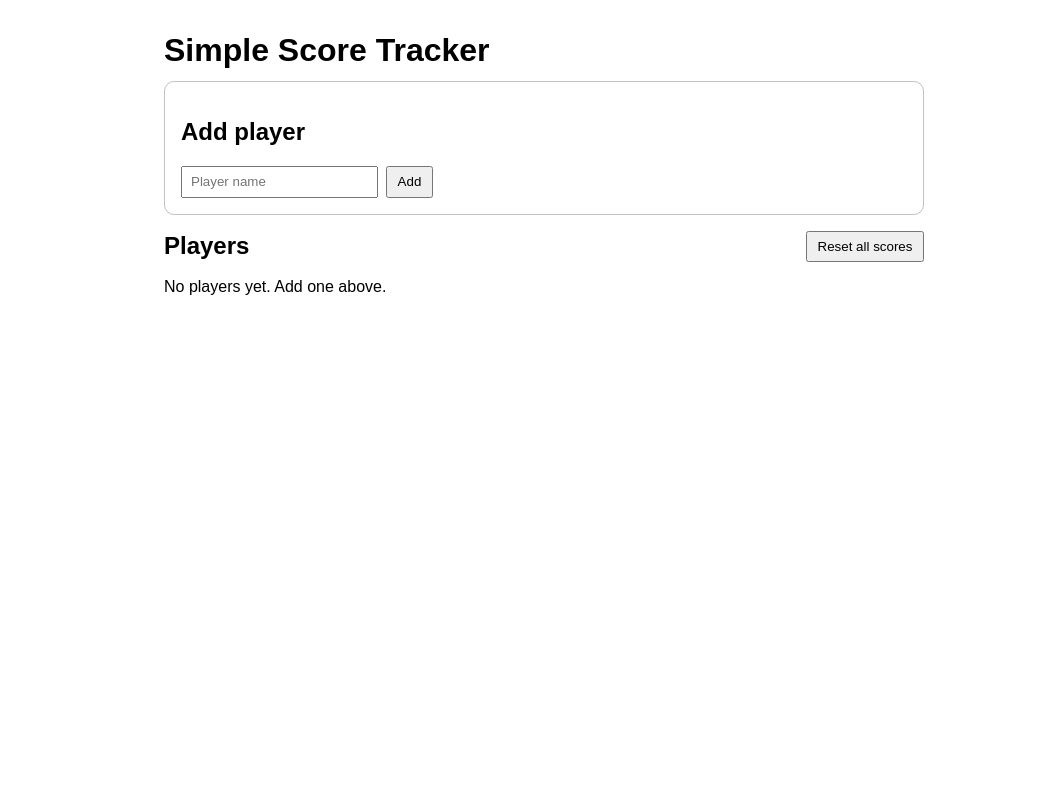
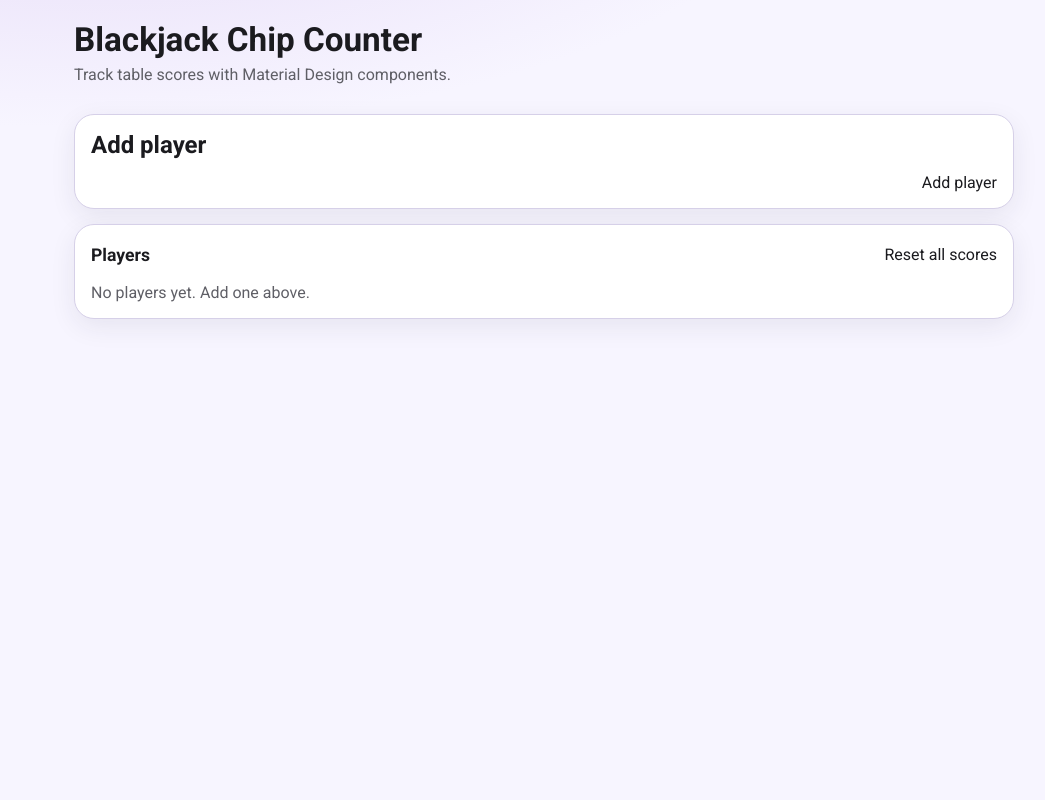
Before and after one commit to ev-1233/Blackjac-chip-counter, a Flask app: template templates/index.html in a window 1280 px wide. Shown: the whole page, without its empty margins (96-1141 px from the left). Run offline with Flask 3, Linux system fonts and the light colour scheme; the template is opened without the code that fills it, so the values that code supplies are empty; some libraries are stand-ins or nearby versions.

Commit message:
made ui usable

```diff
--- a/app.py
+++ b/app.py
@@ -13,7 +13,7 @@
 DATABASE = Path(os.getenv("DATABASE_PATH", str(BASE_DIR / "scores.db")))
 
 app = Flask(__name__)
-app.config["SECRET_KEY"] = "dev-secret-key-change-me"
+app.config["SECRET_KEY"] = "super-secret-key-frfr"
 
 
 def get_db() -> sqlite3.Connection:
--- a/templates/index.html
+++ b/templates/index.html
@@ -6,108 +6,231 @@
   <head>
     <meta charset="UTF-8" />
     <meta name="viewport" content="width=device-width, initial-scale=1.0" />
-    <title>Score Tracker</title>
+    <title>Blackjack Chip Counter</title>
+    <link
+      rel="stylesheet"
+      href="https://fonts.googleapis.com/css2?family=Roboto:wght@400;500;700&display=swap"
+    />
+    <link
+      rel="stylesheet"
+      href="https://fonts.googleapis.com/css2?family=Material+Symbols+Outlined"
+    />
+    <script type="module" src="https://unpkg.com/@material/web/all.js?module"></script>
     <style>
       :root {
-        color-scheme: light dark;
+        color-scheme: light;
+        --surface: #f7f5ff;
+        --surface-2: #ffffff;
+        --outline: #d6d0e8;
+        --text: #1b1b1f;
+        --muted: #5f5f66;
       }
 
       body {
-        font-family: Arial, sans-serif;
-        margin: 2rem auto;
-        max-width: 760px;
-        padding: 0 1rem;
+        font-family: Roboto, sans-serif;
+        color: var(--text);
+        background:
+          radial-gradient(1200px 480px at 15% -20%, #e8def8 10%, transparent 60%),
+          radial-gradient(960px 420px at 110% -40%, #d0e4ff 10%, transparent 60%),
+          var(--surface);
+        margin: 0;
+        min-height: 100vh;
       }
 
-      h1 {
-        margin-bottom: 0.5rem;
+      .app-shell {
+        max-width: 940px;
+        margin: 0 auto;
+        padding: 1.25rem;
+      }
+
+      .headline {
+        display: flex;
+        align-items: center;
+        justify-content: space-between;
+        gap: 1rem;
+        margin-bottom: 1rem;
+      }
+
+      .headline h1 {
+        font-size: clamp(1.5rem, 2.6vw, 2.2rem);
+        margin: 0;
+      }
+
+      .headline p {
+        color: var(--muted);
+        margin: 0.35rem 0 0;
+      }
+
+      .panel {
+        border: 1px solid var(--outline);
+        border-radius: 20px;
+        background: var(--surface-2);
+        padding: 1rem;
+        box-shadow: 0 8px 26px rgba(39, 35, 64, 0.08);
+      }
+
+      .stack {
+        display: grid;
+        gap: 0.9rem;
       }
 
       .row {
         display: flex;
         flex-wrap: wrap;
-        gap: 0.5rem;
         align-items: center;
+        gap: 0.75rem;
       }
 
-      .card {
-        border: 1px solid #6666;
-        border-radius: 10px;
-        padding: 1rem;
-        margin: 0.75rem 0;
+      .add-grid {
+        display: grid;
+        grid-template-columns: minmax(220px, 1fr) auto;
+        gap: 0.75rem;
+        align-items: end;
       }
 
-      input[type='text'],
-      input[type='number'] {
-        padding: 0.4rem 0.5rem;
+      .list-header {
+        display: flex;
+        justify-content: space-between;
+        align-items: center;
+        margin: 0.25rem 0;
       }
 
-      button {
-        cursor: pointer;
-        padding: 0.4rem 0.6rem;
+      .list-header h2 {
+        margin: 0;
+        font-size: 1.1rem;
+        font-weight: bold;
+      }
+
+      .player-card {
+        border: 1px solid var(--outline);
+        border-radius: 16px;
+        background: #fff;
+        padding: 0.9rem;
+      }
+
+      .player-top {
+        display: flex;
+        justify-content: space-between;
+        gap: 1rem;
+      }
+
+      .player-name {
+        margin: 0;
+        font-size: 1rem;
+        font-weight: 700;
+      }
+
+      .player-score {
+        margin: 0.3rem 0 0;
+        font-size: 2rem;
+        line-height: 1;
+        font-weight: 700;
       }
 
       .flash {
-        border-left: 4px solid #5b9;
-        padding: 0.5rem 0.75rem;
-        margin: 0.5rem 0;
-        background: #5b91;
+        border: 1px solid #c6e8cc;
+        background: #edf9ef;
+        color: #174d27;
+        border-radius: 12px;
+        padding: 0.65rem 0.85rem;
       }
 
-      .score {
-        font-size: 1.25rem;
-        font-weight: bold;
+      md-outlined-text-field {
+        width: 100%;
+      }
+
+      .muted {
+        color: var(--muted);
+      }
+
+      @media (max-width: 720px) {
+        .add-grid {
+          grid-template-columns: 1fr;
+        }
+
+        .player-top {
+          flex-direction: column;
+        }
       }
     </style>
   </head>
   <body>
-    <h1>Simple Score Tracker</h1>
+    <main class="app-shell stack">
+      <header class="headline">
+        <div>
+          <h1>Blackjack Chip Counter</h1>
+          <p>Track table scores with Material Design components.</p>
+        </div>
+      </header>
 
       {% with messages = get_flashed_messages() %}
         {% if messages %}
+          <section class="stack">
             {% for message in messages %}
               <div class="flash">{{ message }}</div>
             {% endfor %}
+          </section>
         {% endif %}
       {% endwith %}
 
-    <section class="card">
-      <h2>Add player</h2>
-      <form class="row" method="post" action="{{ url_for('add_player') }}">
-        <input type="text" name="name" placeholder="Player name" required />
-        <button type="submit">Add</button>
+      <section class="panel stack">
+        <h2 style="margin: 0">Add player</h2>
+        <form class="add-grid" method="post" action="{{ url_for('add_player') }}">
+          <md-outlined-text-field
+            name="name"
+            label="Player name"
+            placeholder="e.g. Dealer"
+            required
+          ></md-outlined-text-field>
+          <md-filled-button type="submit">Add player</md-filled-button>
         </form>
       </section>
 
-    <section class="row" style="justify-content: space-between; margin-top: 1rem">
-      <h2 style="margin: 0">Players</h2>
+      <section class="panel stack">
+        <div class="list-header">
+          <h2>Players</h2>
           <form method="post" action="{{ url_for('reset_scores') }}">
-        <button type="submit">Reset all scores</button>
-      </form>
-    </section>
-
-    {% if players %}
-      {% for player in players %}
-        <article class="card">
-          <div class="row" style="justify-content: space-between">
-            <div>
-              <div><strong>{{ player.name }}</strong></div>
-              <div class="score">{{ player.score }}</div>
-            </div>
-
-            <form class="row" method="post" action="{{ url_for('update_score', player_id=player.id) }}">
-              <input type="number" name="delta" value="1" step="1" required />
-              <button type="submit">Apply change</button>
+            <md-outlined-button type="submit">Reset all scores</md-outlined-button>
           </form>
         </div>
 
-          <form method="post" action="{{ url_for('delete_player', player_id=player.id) }}" style="margin-top: 0.75rem">
-            <button type="submit">Remove player</button>
+        {% if players %}
+          <div class="stack">
+            {% for player in players %}
+              <article class="player-card stack">
+                <div class="player-top">
+                  <div>
+                    <p class="player-name">{{ player.name }}</p>
+                    <p class="player-score">{{ player.score }}</p>
+                  </div>
+
+                  <form
+                    class="row"
+                    method="post"
+                    action="{{ url_for('update_score', player_id=player.id) }}"
+                  >
+                    <md-outlined-text-field
+                      type="number"
+                      name="delta"
+                      label="Change"
+                      value="1"
+                      step="1"
+                      required
+                    ></md-outlined-text-field>
+                    <md-filled-tonal-button type="submit">Apply change</md-filled-tonal-button>
+                  </form>
+                </div>
+
+                <form method="post" action="{{ url_for('delete_player', player_id=player.id) }}">
+                  <md-outlined-button type="submit">Remove player</md-outlined-button>
                 </form>
               </article>
             {% endfor %}
+          </div>
         {% else %}
-      <p>No players yet. Add one above.</p>
+          <p class="muted" style="margin: 0">No players yet. Add one above.</p>
         {% endif %}
+      </section>
+    </main>
   </body>
 </html>
```
Also changed, not shown: 1 other file. Lines whose indentation alone changed are shown as unchanged.
